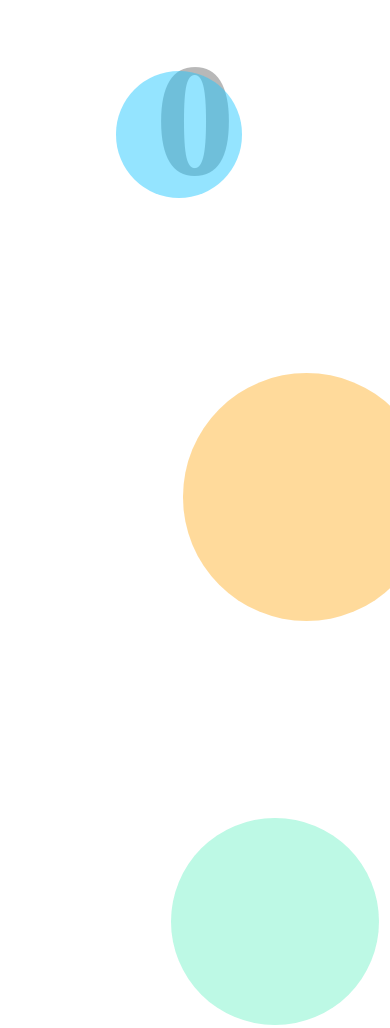
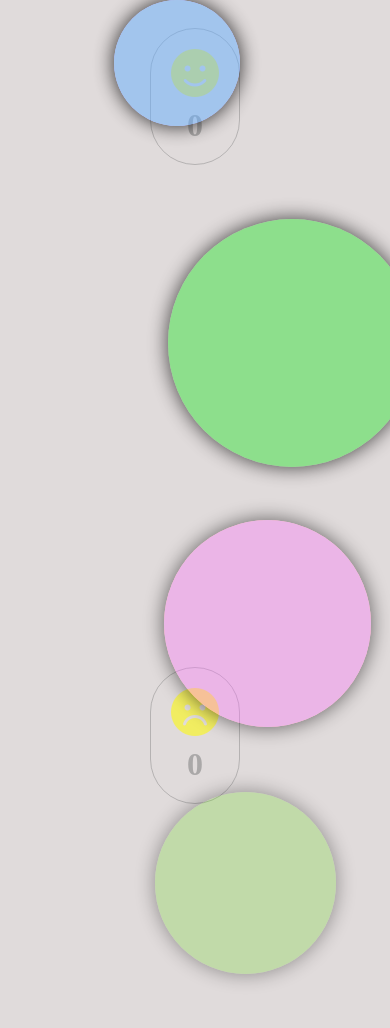
Before and after one commit to BALANDJerome/Generateur-de-bulles, a plain HTML site: page index.html in a window 390 px wide. Shown: the top 1028 px of the page. Drawn offline with Linux system fonts and the light colour scheme.

Commit message:
ajout du comptage de bulles loupées

```diff
--- a/index.html
+++ b/index.html
@@ -6,12 +6,13 @@
   <meta name="viewport" content="width=device-width, initial-scale=1.0">
   <title>Bubble</title>
   <link rel="shortcut icon" href="./assets/circle-576797_640.png" type="Bubble">
+  <link rel="stylesheet" href="https://cdnjs.cloudflare.com/ajax/libs/font-awesome/6.5.1/css/all.min.css" />
   <link rel="stylesheet" href="./style.css">
 </head>
 
 <body>
-  <h3 id="n1">0</h3>
-  <!-- <h3 id="n2">0</h3> -->
+  <h3><i class="fa-solid fa-face-smile"></i><span id="n1">0</span></h3>
+  <h3><i class="fa-solid fa-face-frown"></i><span id="n2">0</span></h3>
   <script src="./index.js"></script>
 </body>
 
--- a/index.js
+++ b/index.js
@@ -24,16 +24,18 @@ const repeatBubble = () => {
 
   bubble.addEventListener("click", () => {
     touch++;
+    // noTouch--;
     numberTouch.textContent = touch;
     ring();
     bubble.remove();
   });
-
-  setTimeout(() => {
+  bubble.addEventListener("animationend", () => {
+    noTouch++;
+    numberNoTouch.textContent = noTouch;
     bubble.remove();
-  }, 8000);
+  });
 };
 
-setInterval(repeatBubble, 1000);
+setInterval(repeatBubble, 800);
 
 console.log();
--- a/style.css
+++ b/style.css
@@ -3,29 +3,55 @@ body {
   min-height: 100vh;
   cursor: crosshair;
   display: flex;
-  justify-content: space-evenly;
+  justify-content: space-around;
+  align-items: flex-start;
+  background: rgba(100, 76, 76, 0.199);
 }
 .bubble {
   position: absolute;
   border-radius: 300px;
   background: rgba(255, 166, 0, 0.6);
   opacity: 0;
+  box-shadow: 0px 0px 20px 0px black;
   animation: anim 8s forwards;
   filter: hue-rotate(0deg);
 }
 
 @keyframes anim {
   to {
-    top: -250px;
+    top: -300px;
     left: var(--left);
     opacity: 1;
     filter: hue-rotate(1080deg);
   }
 }
 h3 {
-  font-size: 10rem;
+  display: flex;
+  flex-direction: column;
+  font-size: 8rem;
   text-align: center;
   margin-top: 20px;
-  color: rgba(128, 128, 128, 0.555);
+  padding: 20px;
+  border: 1px solid rgba(128, 128, 128, 0.452);
+  border-radius: 100px;
+  color: rgba(255, 251, 0, 0.555);
   user-select: none;
 }
+span {
+  font-size: 4rem;
+  color: rgba(128, 128, 128, 0.555);
+  margin-top: 10px;
+}
+@media screen and (max-width: 550px) {
+  body {
+    flex-direction: column;
+    align-items: center;
+    justify-content: space-between;
+  }
+  h3 {
+    font-size: 3rem;
+  }
+  span {
+    font-size: 2rem;
+  }
+}
```
